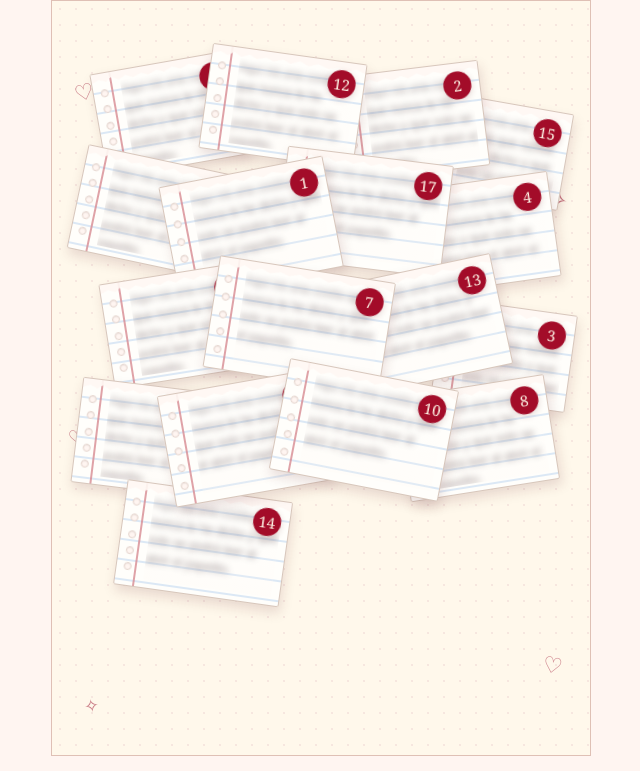
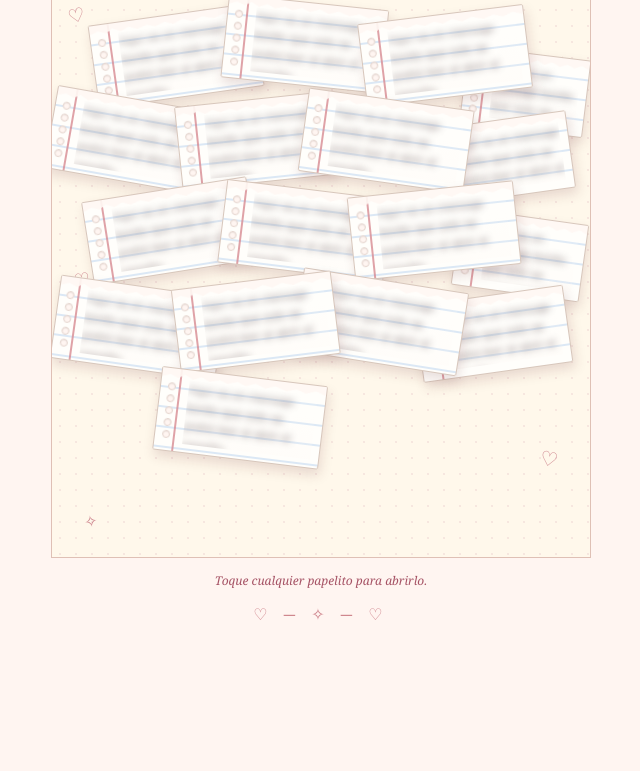
Before and after one commit to manuelcastro1311-arch/24, a plain HTML site: page regalos/dia16.html in a window 1280 px wide. Shown: the part 160-931 px from the top of the page, without its empty margins (319-959 px from the left). After the commit the page ends 805 px from the top, so only its background shows below. Drawn offline with Linux system fonts and the light colour scheme.

Commit message:
Update dia16.html

```diff
--- a/regalos/dia16.html
+++ b/regalos/dia16.html
@@ -3,7 +3,6 @@
 <head>
 <meta charset="UTF-8" />
 <meta name="viewport" content="width=device-width, initial-scale=1.0"/>
-
 <title>17 cosas que nunca te he dicho</title>
 
 <style>
@@ -32,29 +31,27 @@ body{
   width:100%;
   max-width:560px;
   margin:auto;
-  padding:22px 10px 24px;
+  padding:20px 10px 20px;
   overflow:hidden;
 }
 
 .mini{
   font:9px Arial, sans-serif;
   letter-spacing:2px;
-  margin:10px 0 18px;
+  margin:10px 0 16px;
 }
 
 h1{
   font-size:clamp(25px, 6vw, 34px);
   font-weight:normal;
   line-height:1.2;
-  margin:0 0 18px;
+  margin:0 0 16px;
 }
-
-/* TABLERO */
 
 .collage{
   position:relative;
   width:100%;
-  aspect-ratio:500 / 700;
+  aspect-ratio:500 / 560;
   background:#fff8eb;
   background-image:
     radial-gradient(#cf9aa72f .8px, transparent .8px);
@@ -62,25 +59,22 @@ h1{
   border:1px solid #dfc0b5;
   overflow:hidden;
   isolation:isolate;
+  padding:10px;
 }
-
-/* DECORACIONES */
 
 .corazon{
   position:absolute;
   color:#c26b78;
   pointer-events:none;
   z-index:0;
-  opacity:.9;
+  opacity:.8;
 }
 
-.c1{ left:4%; top:10%; font-size:22px; transform:rotate(-15deg); }
-.c2{ right:4%; top:24%; font-size:24px; transform:rotate(15deg); }
-.c3{ left:3%; top:56%; font-size:20px; transform:rotate(-10deg); }
-.c4{ right:5%; bottom:10%; font-size:22px; transform:rotate(12deg); }
-.c5{ left:6%; bottom:5%; font-size:18px; transform:rotate(-12deg); }
-
-/* PAPELITOS */
+.c1{ left:3%; top:8%; font-size:19px; transform:rotate(-15deg); }
+.c2{ right:4%; top:16%; font-size:19px; transform:rotate(15deg); }
+.c3{ left:4%; top:52%; font-size:18px; transform:rotate(-10deg); }
+.c4{ right:6%; bottom:14%; font-size:20px; transform:rotate(12deg); }
+.c5{ left:6%; bottom:4%; font-size:16px; transform:rotate(-12deg); }
 
 .nota{
   position:absolute;
@@ -102,7 +96,6 @@ h1{
   position:absolute;
   inset:0;
   background:
-    /* líneas de cuaderno */
     repeating-linear-gradient(
       to bottom,
       #fffefb 0px,
@@ -118,7 +111,6 @@ h1{
   pointer-events:none;
 }
 
-/* margen rojo vertical */
 .papel::before{
   content:"";
   position:absolute;
@@ -130,7 +122,6 @@ h1{
   opacity:.8;
 }
 
-/* borde roto arriba */
 .papel::after{
   content:"";
   position:absolute;
@@ -148,7 +139,6 @@ h1{
   pointer-events:none;
 }
 
-/* hoyitos del espiral */
 .hoyitos{
   position:absolute;
   left:5px;
@@ -171,7 +161,6 @@ h1{
   box-shadow:inset 0 1px 1px #00000010;
 }
 
-/* texto vista previa */
 .preview{
   position:absolute;
   inset:10px 8px 8px 28px;
@@ -181,18 +170,17 @@ h1{
 }
 
 .preview-text{
-  font:12px/1.55 "Arial", sans-serif;
+  font:12px/1.55 Arial, sans-serif;
   color:#5f4f55;
   white-space:pre-wrap;
   word-break:break-word;
-  filter:blur(3.4px);
+  filter:blur(3.5px);
   opacity:.72;
   transform:scale(1.01);
   user-select:none;
   pointer-events:none;
 }
 
-/* capa para que sí se vea que hay texto pero no se lea */
 .preview::after{
   content:"";
   position:absolute;
@@ -206,33 +194,13 @@ h1{
   pointer-events:none;
 }
 
-/* numero */
-.numero{
-  position:absolute;
-  right:8px;
-  top:8px;
-  width:28px;
-  height:28px;
-  display:flex;
-  align-items:center;
-  justify-content:center;
-  border-radius:50%;
-  background:#a30c29;
-  color:#fff8e9;
-  font:15px Georgia, serif;
-  box-shadow:0 2px 6px #68282d30;
-  z-index:5;
-}
-
-/* hover/touch */
-
 @media (hover:hover){
   .nota:hover{
     z-index:200;
   }
 
   .nota:hover .papel{
-    transform:scale(1.08);
+    transform:scale(1.07);
     box-shadow:3px 10px 20px #69292d40;
   }
 }
@@ -244,7 +212,7 @@ h1{
 
 .nota.tocando .papel,
 .nota:focus-visible .papel{
-  transform:scale(1.08);
+  transform:scale(1.07);
   box-shadow:3px 10px 20px #69292d40;
 }
 
@@ -252,16 +220,14 @@ h1{
   font-size:12px;
   font-style:italic;
   color:#a65365;
-  margin:18px 0 8px;
+  margin:14px 0 8px;
 }
 
 .decoracion{
   color:#cc7e87;
   letter-spacing:6px;
-  margin:18px 0 0;
+  margin:14px 0 0;
 }
-
-/* PAPELITO ABIERTO */
 
 .detalle{
   animation:aparecer .28s ease both;
@@ -332,12 +298,13 @@ h1{
   margin:auto;
 }
 
-.numero-grande{
+.encabezado-abierto{
   text-align:center;
-  font:10px Arial, sans-serif;
+  font:11px Arial, sans-serif;
   letter-spacing:2px;
   color:#a45a67;
   margin:8px 0 18px;
+  text-transform:uppercase;
 }
 
 .corazon-grande{
@@ -422,15 +389,11 @@ button:focus-visible{
 
   <section id="principal">
     <p class="mini">♡ COSAS QUE NUNCA TE HE DICHO ♡</p>
-
-    <h1>17 cosas que nunca<br>te he dicho</h1>
+    <h1>17 cosas que nunca te he dicho</h1>
 
     <div class="collage" id="collage"></div>
 
-    <p class="instrucciones">
-      Toque cualquier papelito para abrirlo.
-    </p>
-
+    <p class="instrucciones">Toque cualquier papelito para abrirlo.</p>
     <p class="decoracion">♡ ─ ✧ ─ ♡</p>
   </section>
 
@@ -441,25 +404,15 @@ button:focus-visible{
         <span></span><span></span><span></span><span></span>
       </div>
 
-      <p id="numeroGrande" class="numero-grande">
-        PAPELITO N.º 01
-      </p>
-
+      <p class="encabezado-abierto">Una cosita que nunca te he dicho</p>
       <div class="corazon-grande">♡</div>
 
-      <p id="mensaje">
-        Aquí irá una de las cosas que nunca te he dicho.
-      </p>
+      <p id="mensaje">Aquí irá una de las cosas que nunca te he dicho.</p>
 
-      <p class="firma">
-        Con mucho amor, de mí para usted.
-      </p>
+      <p class="firma">Con mucho amor, de mí para usted.</p>
     </article>
 
-    <button id="cerrar" class="boton" type="button">
-      Volver a los papelitos
-    </button>
-
+    <button id="cerrar" class="boton" type="button">Volver a los papelitos</button>
     <p class="decoracion">♡ ─ ✧ ─ ♡</p>
   </section>
 
@@ -470,64 +423,39 @@ if (window.parent !== window) {
   document.documentElement.classList.add("integrado");
 }
 
-/* AQUI PONDRAS TUS 17 MENSAJES */
+/* AQUÍ LUEGO PEGAMOS TUS 17 FRASES */
 const mensajes = [
-  "", // 01
-  "", // 02
-  "", // 03
-  "", // 04
-  "", // 05
-  "", // 06
-  "", // 07
-  "", // 08
-  "", // 09
-  "", // 10
-  "", // 11
-  "", // 12
-  "", // 13
-  "", // 14
-  "", // 15
-  "", // 16
-  ""  // 17
+  "", "", "", "", "", "", "", "", "",
+  "", "", "", "", "", "", "", ""
 ];
 
 /*
-  NUMERO, X, Y, ANCHO, ALTO, GIRO, Z
-  más amontonados / encimados
+  Cada papelito:
+  [numero interno, x, y, ancho, alto, rotación, z-index]
 */
 const posiciones = [
-  [6, 22, 15, 27, 14, -10, 3],
-  [12, 43, 14, 29, 14, 8, 5],
-  [2, 67, 16, 27, 14, -7, 4],
-  [15, 83, 20, 25, 13, 10, 2],
+  [1, 23, 17, 31, 14, -8, 5],
+  [2, 47, 15, 30, 14, 6, 6],
+  [3, 73, 17, 31, 14, -7, 7],
+  [4, 88, 23, 23, 13, 7, 4],
 
-  [9, 19, 28, 29, 14, 12, 7],
-  [1, 37, 30, 31, 15, -11, 10],
-  [17, 58, 28, 31, 15, 7, 9],
-  [4, 79, 31, 29, 14, -8, 6],
+  [5, 15, 31, 31, 14, 10, 8],
+  [6, 38, 31, 29, 14, -6, 9],
+  [7, 62, 31, 31, 14, 8, 10],
+  [8, 83, 34, 27, 13, -8, 6],
 
-  [11, 24, 43, 28, 14, -9, 11],
-  [7, 46, 43, 33, 15, 9, 15],
-  [13, 69, 43, 30, 15, -12, 14],
-  [3, 84, 47, 25, 13, 8, 8],
+  [9, 22, 46, 31, 14, -9, 11],
+  [10, 47, 46, 31, 14, 7, 12],
+  [11, 71, 46, 31, 14, -6, 13],
+  [12, 87, 50, 24, 13, 8, 7],
 
-  [16, 18, 58, 27, 14, 7, 12],
-  [5, 36, 58, 30, 15, -10, 18],
-  [10, 58, 57, 32, 15, 11, 20],
-  [8, 79, 58, 28, 14, -9, 13],
+  [13, 16, 62, 31, 14, 8, 14],
+  [14, 38, 61, 30, 14, -7, 16],
+  [15, 61, 61, 31, 14, 9, 15],
+  [16, 82, 63, 28, 13, -8, 10],
 
-  [14, 28, 72, 31, 14, 8, 16],
-  [6, 50, 72, 29, 14, -8, 22],
-  [12, 72, 72, 31, 15, 10, 21],
-
-  [3, 18, 85, 25, 12, -7, 17],
-  [4, 38, 85, 29, 13, 11, 19],
-  [16, 61, 86, 30, 13, -9, 23],
-  [17, 83, 86, 27, 12, 8, 24]
+  [17, 35, 77, 31, 14, 7, 17]
 ];
-
-/* SOLO USAREMOS 17 */
-const posicionesFinales = posiciones.slice(0, 17);
 
 const $ = id => document.getElementById(id);
 
@@ -538,16 +466,11 @@ const detalle = $("detalle");
 let ultimoBoton = null;
 let bloqueado = false;
 
-function pad(n){
-  return String(n).padStart(2, "0");
+function textoPreview(n){
+  return mensajes[n - 1] || "Aquí va un mensaje bonito que solo se podrá leer al abrir el papelito.";
 }
 
-function textoPreview(n){
-  const t = (mensajes[n - 1] || "Aquí irá una cosita que nunca te he dicho y que solo se podrá leer al abrir el papelito.");
-  return t;
-}
-
-function crearCorazones(){
+function crearDecoraciones(){
   const decoraciones = [
     ["♡","c1"],["✧","c2"],["♡","c3"],["♡","c4"],["✧","c5"]
   ];
@@ -564,7 +487,7 @@ function crearCorazones(){
 function crearHoyitos(){
   const wrap = document.createElement("div");
   wrap.className = "hoyitos";
-  for(let i=0;i<5;i++){
+  for(let i = 0; i < 5; i++){
     const s = document.createElement("span");
     wrap.appendChild(s);
   }
@@ -572,9 +495,9 @@ function crearHoyitos(){
 }
 
 function crearPapelitos(){
-  crearCorazones();
+  crearDecoraciones();
 
-  posicionesFinales.forEach((datos, i)=>{
+  posiciones.forEach((datos, i)=>{
     const [n, x, y, w, h, r, z] = datos;
 
     const nota = document.createElement("button");
@@ -591,7 +514,7 @@ function crearPapelitos(){
 
     const papel = document.createElement("div");
     papel.className = "papel";
-    papel.style.animation = `entrar .5s ease ${i * 45}ms both`;
+    papel.style.animation = `entrar .45s ease ${i * 45}ms both`;
 
     const hoyitos = crearHoyitos();
 
@@ -603,14 +526,8 @@ function crearPapelitos(){
     previewText.textContent = textoPreview(n);
 
     preview.appendChild(previewText);
-
-    const numero = document.createElement("span");
-    numero.className = "numero";
-    numero.textContent = n;
-
     papel.appendChild(hoyitos);
     papel.appendChild(preview);
-    papel.appendChild(numero);
     nota.appendChild(papel);
 
     let tactil = false;
@@ -655,17 +572,10 @@ function crearPapelitos(){
 }
 
 function abrirPapelito(n){
-  $("numeroGrande").textContent = "PAPELITO N.º " + pad(n);
   $("mensaje").textContent = mensajes[n - 1] || "Aquí irá una de las cosas que nunca te he dicho.";
-
   principal.hidden = true;
   detalle.hidden = false;
-
-  detalle.scrollIntoView({
-    block:"start",
-    behavior:"auto"
-  });
-
+  detalle.scrollIntoView({ block:"start", behavior:"auto" });
   bloqueado = false;
 }
 
@@ -675,10 +585,7 @@ function cerrarPapelito(){
 
   if(ultimoBoton){
     ultimoBoton.focus({ preventScroll:true });
-    ultimoBoton.scrollIntoView({
-      block:"nearest",
-      behavior:"auto"
-    });
+    ultimoBoton.scrollIntoView({ block:"nearest", behavior:"auto" });
   }
 }
 
```
